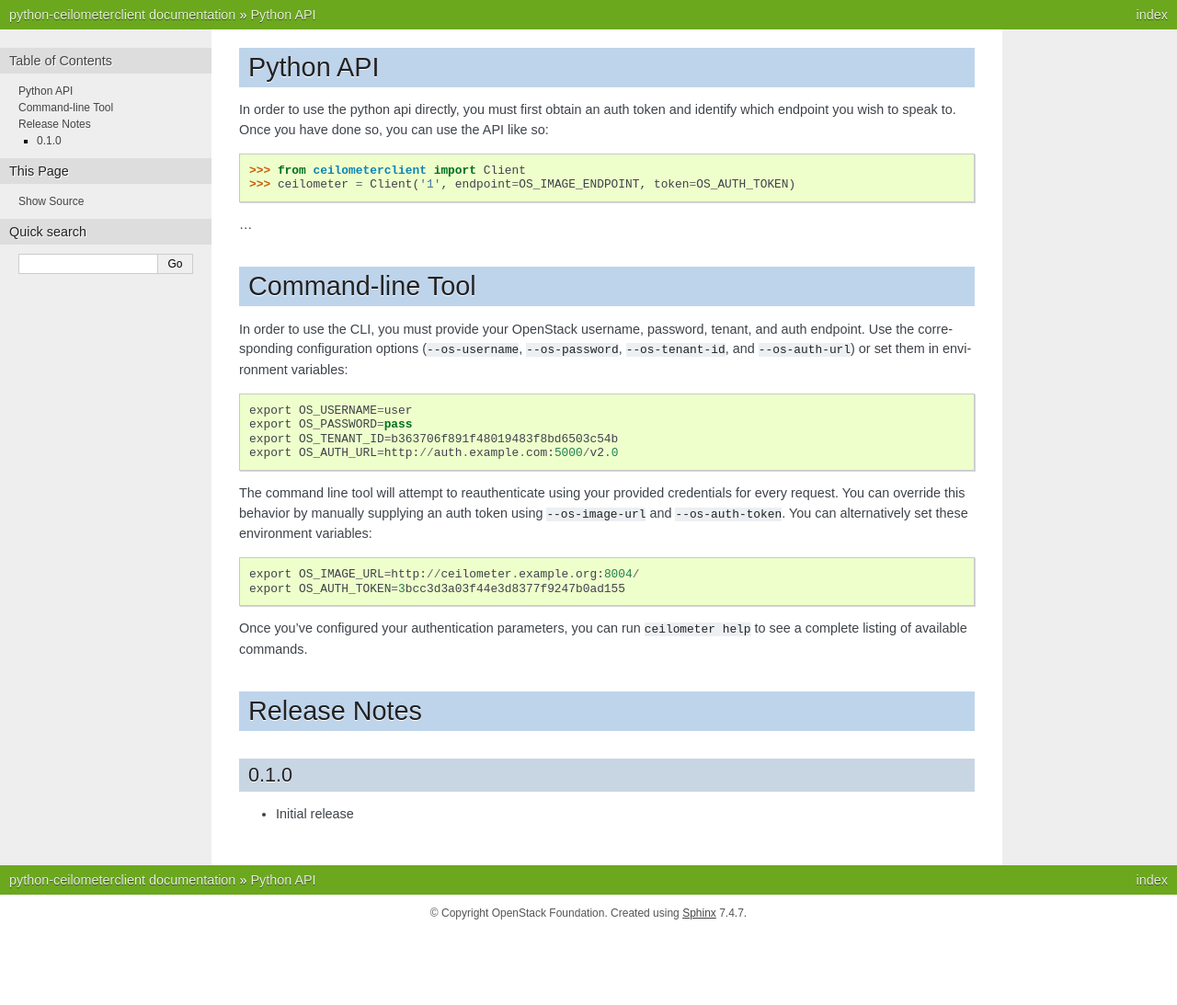
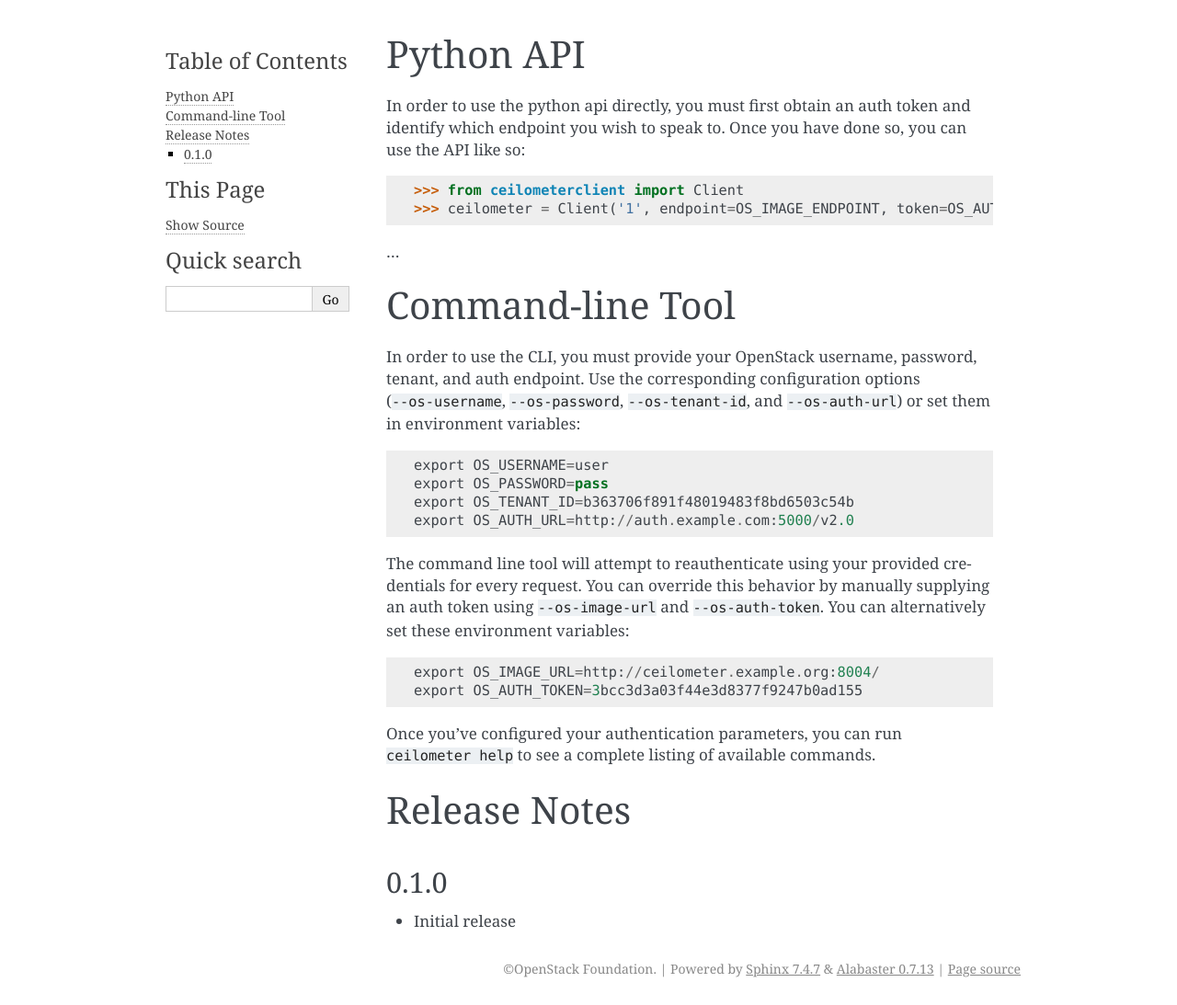
Before and after one commit to openstack-archive/python-ceilometerclient, a Sphinx documentation site: the page built from doc/source/index.rst, in a window 1280 px wide. Shown: the whole page at 92% size. Built offline with Sphinx 7.4.7, drawn with Linux system fonts in a browser that asks for light colours; before the commit the page ends 1013 px from its top, so only the background shows below that.

Commit message:
Update developer docs template
The current developer docs template used by ceilometer client is
not the latest template used by the rest of the openstack projects.
This patch will update the docs to provide a more consistent look
and feel when using project docs.

Change-Id: Ic25324da75100c0efe3e814de13807740592d4a1

```diff
--- a/doc/source/conf.py
+++ b/doc/source/conf.py
@@ -6,7 +6,7 @@
 
 # Add any Sphinx extension module names here, as strings. They can be
 # extensions coming with Sphinx (named 'sphinx.ext.*') or your custom ones.
-extensions = ['sphinx.ext.autodoc', 'sphinx.ext.intersphinx']
+extensions = ['sphinx.ext.autodoc', 'sphinx.ext.intersphinx', 'oslosphinx' ]
 
 # autodoc generation is a bit aggressive and a nuisance when doing heavy
 # text edit cycles.
@@ -38,7 +38,7 @@
 
 # The theme to use for HTML and HTML Help pages.  Major themes that come with
 # Sphinx are currently 'default' and 'sphinxdoc'.
-html_theme = 'nature'
+#html_theme = 'nature'
 
 # Output file base name for HTML help builder.
 htmlhelp_basename = '%sdoc' % project
--- a/test-requirements.txt
+++ b/test-requirements.txt
@@ -4,6 +4,7 @@
 discover
 fixtures>=0.3.14
 mock>=1.0
+oslosphinx
 python-subunit>=0.0.18
 sphinx>=1.1.2,!=1.2.0,<1.3
 testrepository>=0.0.18
```
